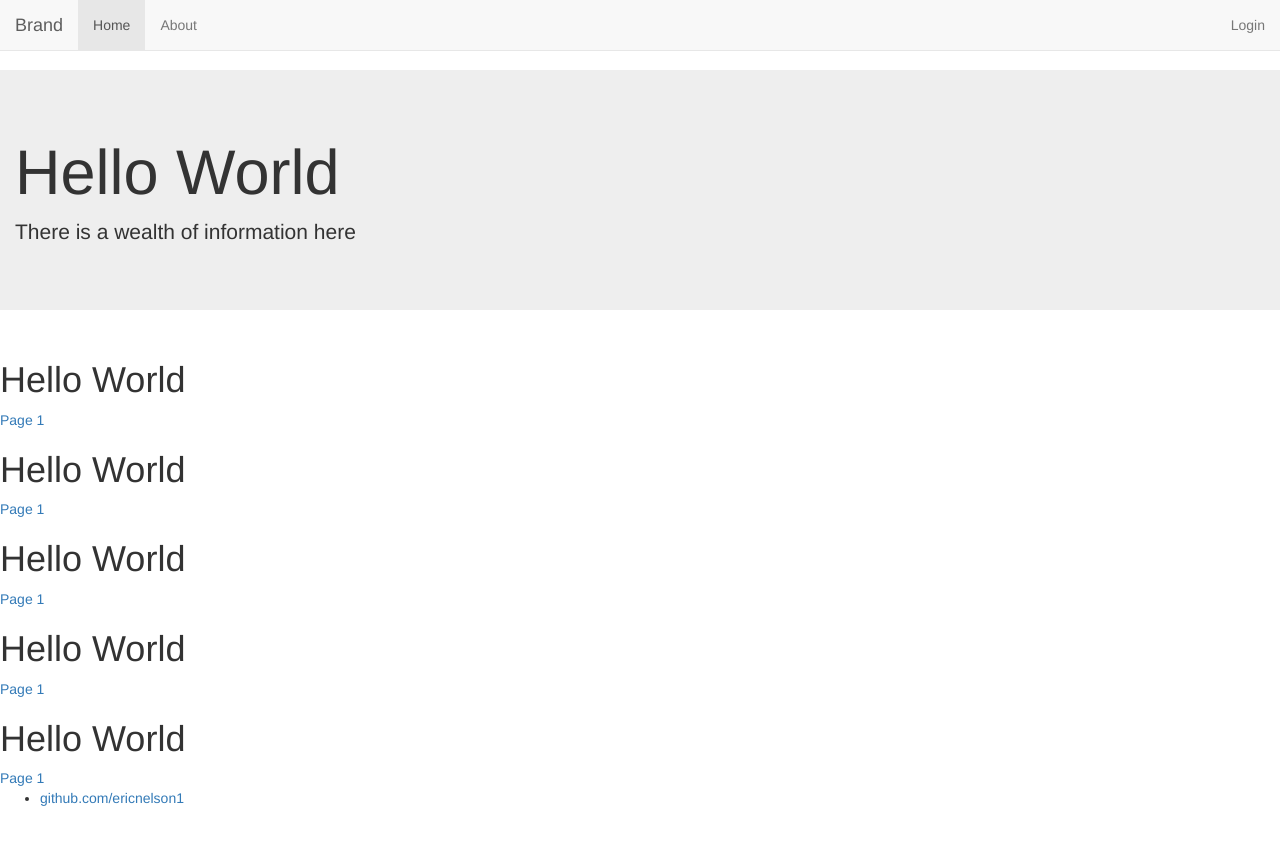
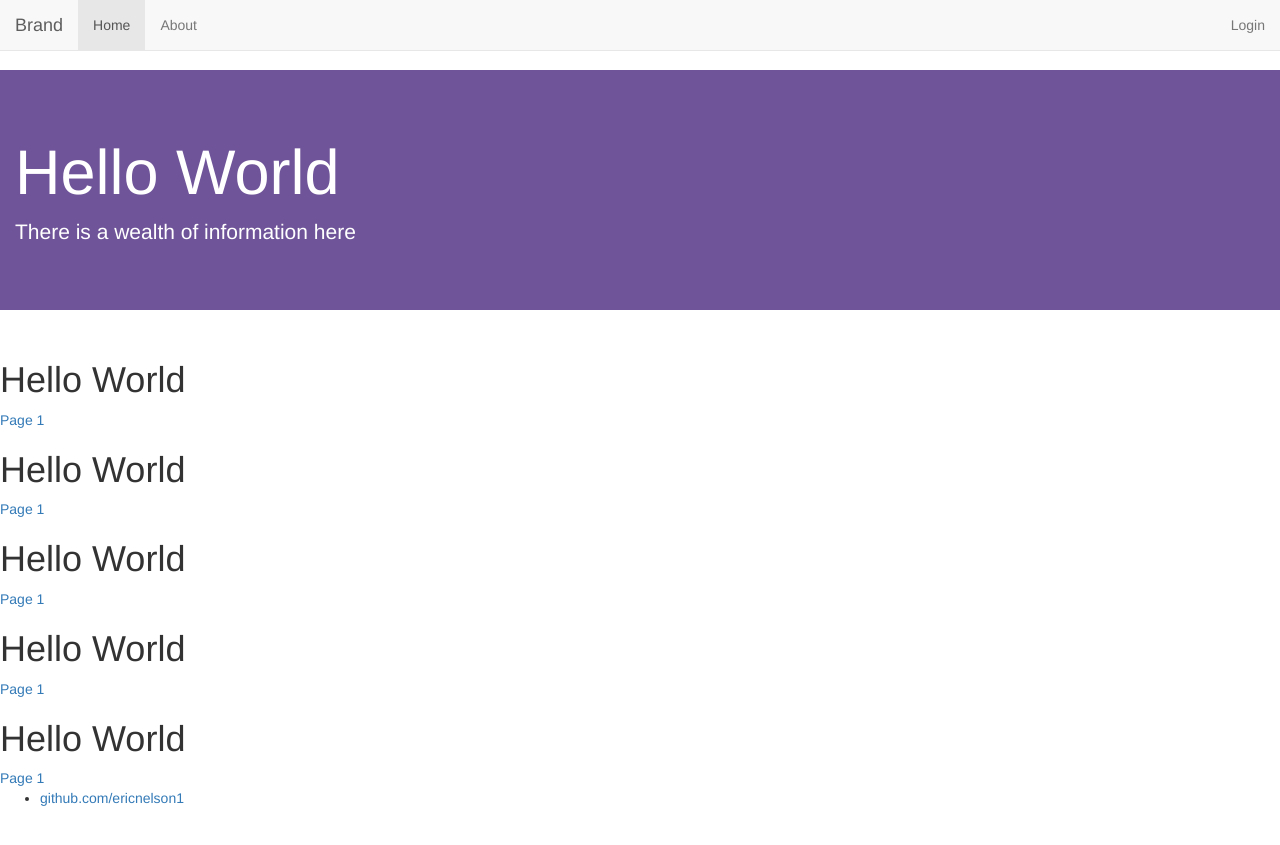
Before and after one commit to ericnelson1/ericnelson1.github.io, a Jekyll site: the page built from index.html, in a window 1280 px wide. Shown: the top 845 px of the page. Built offline with Jekyll 4.4.1, drawn with Linux system fonts in a browser that asks for light colours.

Commit message:
Update main.css

```diff
--- a/css/main.css
+++ b/css/main.css
@@ -1 +1,7 @@
-body { padding-top: 70px; }
+body {
+  padding-top: 70px;
+}
+.jumbotron {
+  background-color: #6f5499;
+  color: white;
+}
```
